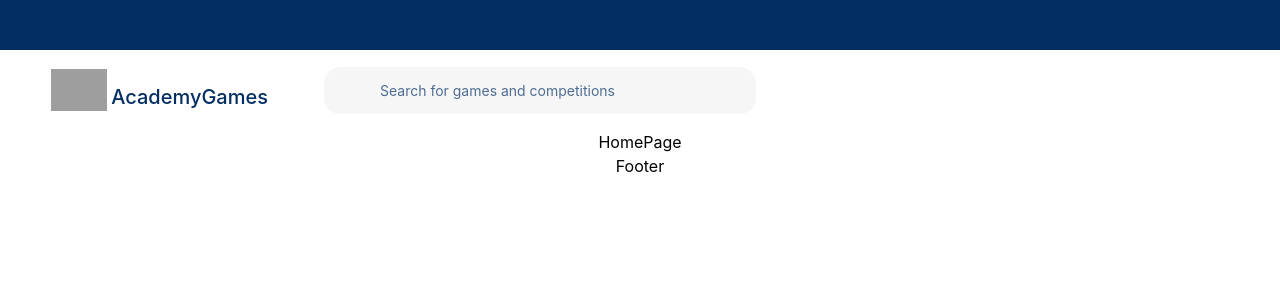
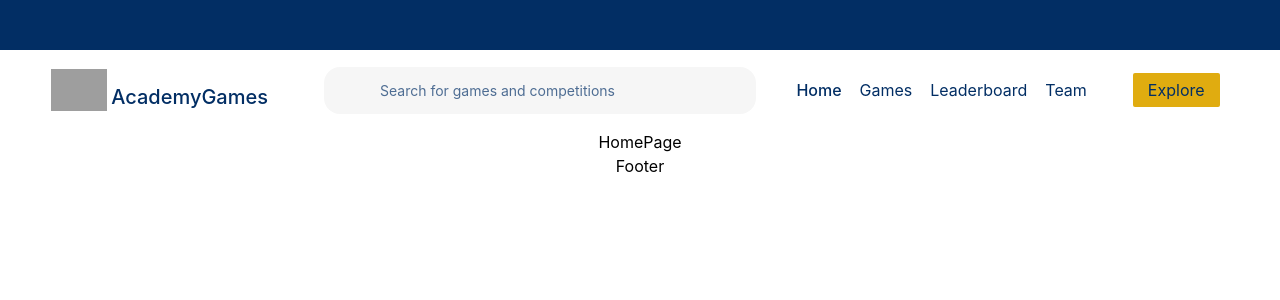
Before and after one commit to Rashotech/fbna-games, a React (Vite) app: page / in a window 1280 px wide. Shown: the top 300 px of the page. Built offline with nearby package versions, Linux system fonts and the light colour scheme; no server answers; the database is empty; grey boxes are pictures that could not be loaded.

Commit message:
feat: add desktop navigation links

```diff
--- a/src/components/Header.jsx
+++ b/src/components/Header.jsx
@@ -1,6 +1,9 @@
 import React, { useState } from "react";
+import { NavLink } from "react-router-dom";
 import Container from "./Container";
 import SearchBox from "./SearchBox";
+import { navLinks } from "../config/constants";
+import { cn } from "../utils";
 
 const Header = () => {
   const [search, setSearch] = useState("");
@@ -32,7 +35,38 @@ const Header = () => {
               onSubmit={handleSubmit}
             />
           </div>
-          <div className="hidden md:flex md:flex-1">{/* Navlinks */}</div>
+          <div className="hidden md:flex md:flex-1 md:space-x-[18px] md:items-center">
+            {navLinks.map((link) =>
+              !link.isBtn ? (
+                <NavLink
+                  key={link.path}
+                  to={link.path}
+                  className={({ isActive }) =>
+                    cn(
+                      "text-base text-primary",
+                      isActive ? "font-medium" : "font-normal"
+                    )
+                  }
+                >
+                  {link.name}
+                </NavLink>
+              ) : (
+                <div key={link.path} className="pl-7 inline-flex items-center">
+                  <NavLink
+                    to={link.path}
+                    className={({ isActive }) =>
+                      cn(
+                        "text-base text-primary bg-secondary rounded-sm px-[15px] py-[5px]",
+                        isActive ? "font-medium" : "font-normal"
+                      )
+                    }
+                  >
+                    {link.name}
+                  </NavLink>
+                </div>
+              )
+            )}
+          </div>
         </div>
         <div className="flex md:hidden">{/* Mobile Toggle Button */}</div>
       </Container>
--- a/src/config/constants.js
+++ b/src/config/constants.js
@@ -1 +1,9 @@
 export const GAMES_COLLECTION = "games";
+
+export const navLinks = [
+  { name: "Home", path: "/" },
+  { name: "Games", path: "/games" },
+  { name: "Leaderboard", path: "/leaderboard" },
+  { name: "Team", path: "/members" },
+  { name: "Explore", path: "/explore", isBtn: true },
+];
```
